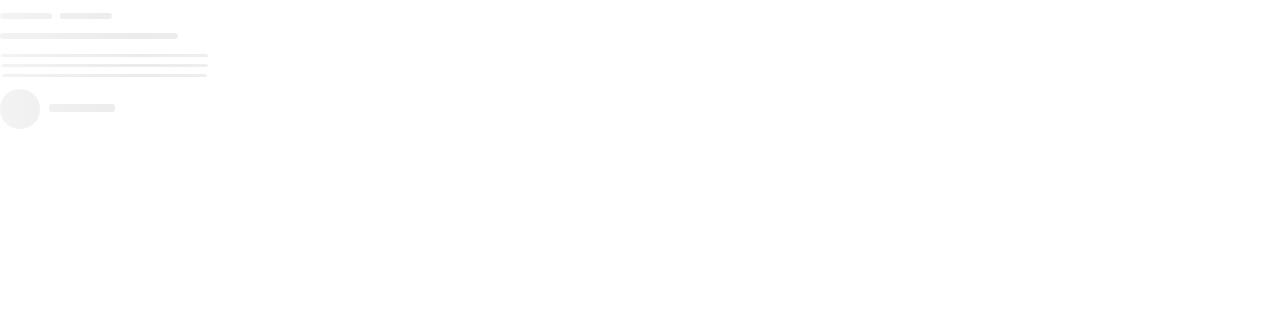
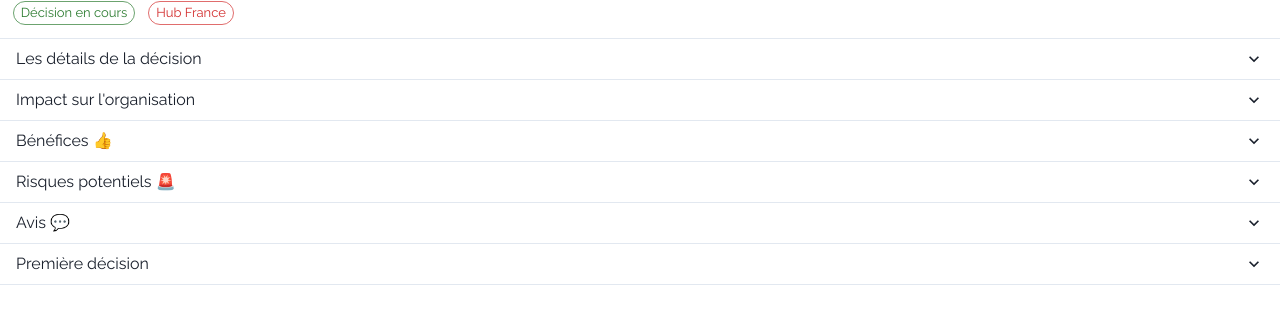
Before and after one commit to Goyave69/06_23_CDA_make_sense, a React (Vite) app in the folder frontend/: page / in a window 1280 px wide. Shown: the top 324 px of the page. Built offline with nearby package versions, Linux system fonts and the light colour scheme; no server answers.

Commit message:
Decision Item page in the making

```diff
--- a/frontend/package.json
+++ b/frontend/package.json
@@ -7,6 +7,7 @@
     "fix": "prettier --write . && eslint --fix --ext .jsx ."
   },
   "dependencies": {
+    "@chakra-ui/react": "^2.7.1",
     "@emotion/react": "^11.11.1",
     "@emotion/styled": "^11.11.0",
     "@fontsource-variable/raleway": "^5.0.3",
@@ -15,6 +16,7 @@
     "@react-buddy/palette-mui": "^5.0.1",
     "@vitejs/plugin-react": "^3.0.1",
     "axios": "^1.4.0",
+    "framer-motion": "^10.12.18",
     "prop-types": "^15.8.1",
     "react": "^18.2.0",
     "react-content-loader": "^6.2.1",
--- a/frontend/src/App.jsx
+++ b/frontend/src/App.jsx
@@ -1,12 +1,13 @@
 /* eslint-disable import/no-extraneous-dependencies */
 import { createBrowserRouter, RouterProvider } from "react-router-dom";
 import { ThemeProvider, createTheme } from "@mui/material/styles";
+import { ChakraProvider } from "@chakra-ui/react";
 
 import ErrorPage from "./pages/ErrorPage";
 import LoginPage from "./pages/LoginPage";
 import "./App.css";
-import DecisionLoader from "./components/DecisionLoader";
-import DecisionItem from "./pages/DecisionPage";
+import DecisionPage from "./pages/DecisionPage";
+import DecisionItem from "./components/DecisionItem";
 
 const customTheme = createTheme({
   typography: {
@@ -17,7 +18,7 @@ const customTheme = createTheme({
 const router = createBrowserRouter([
   {
     path: "/",
-    element: <DecisionLoader />,
+    element: <DecisionItem />,
     errorElement: <ErrorPage />,
   },
   {
@@ -27,7 +28,7 @@ const router = createBrowserRouter([
   },
   {
     path: "/decisions",
-    element: <DecisionItem />,
+    element: <DecisionPage />,
     errorElement: <ErrorPage />,
   },
 ]);
@@ -35,9 +36,11 @@ const router = createBrowserRouter([
 function App() {
   return (
     <ThemeProvider theme={customTheme}>
-      <div className="App">
-        <RouterProvider router={router} />
-      </div>
+      <ChakraProvider>
+        <div className="App">
+          <RouterProvider router={router} />
+        </div>
+      </ChakraProvider>
     </ThemeProvider>
   );
 }
--- /dev/null
+++ b/frontend/src/components/DecisionItem.jsx
@@ -0,0 +1,128 @@
+import { React, useEffect, useState } from "react";
+import axios from "axios";
+import { Box, Chip, Typography } from "@mui/material";
+import {
+  Accordion,
+  AccordionItem,
+  AccordionButton,
+  AccordionPanel,
+  AccordionIcon,
+} from "@chakra-ui/react";
+
+export default function DecisionItem() {
+  const [data, setData] = useState({});
+
+  const fetchDecisionData = async () => {
+    try {
+      const response = await axios.get("http://localhost:6001/decisions");
+      setData(response.data[0]);
+    } catch (error) {
+      console.error("Error fetching decision data:", error);
+    }
+  };
+
+  useEffect(() => {
+    fetchDecisionData();
+  }, []);
+
+  return (
+    <>
+      <Chip
+        variant="outlined"
+        color="success"
+        size="small"
+        label="Décision en cours"
+        sx={{ marginLeft: "1%" }}
+      />
+      <Chip
+        variant="outlined"
+        color="error"
+        size="small"
+        label="Hub France"
+        sx={{ marginLeft: "1%" }}
+      />
+      <Typography variant="h5" sx={{ marginY: "1%" }}>
+        {data.title}
+      </Typography>
+      <Accordion allowToggle>
+        <AccordionItem>
+          <h2>
+            <AccordionButton>
+              <Box as="span" flex="1" textAlign="left">
+                Les détails de la décision
+              </Box>
+              <AccordionIcon />
+            </AccordionButton>
+          </h2>
+          <AccordionPanel pb={4}>{data.decision_content}</AccordionPanel>
+        </AccordionItem>
+
+        <AccordionItem>
+          <h2>
+            <AccordionButton>
+              <Box as="span" flex="1" textAlign="left">
+                Impact sur l'organisation
+              </Box>
+              <AccordionIcon />
+            </AccordionButton>
+          </h2>
+          <AccordionPanel pb={4}>{data.organization_utility}</AccordionPanel>
+        </AccordionItem>
+        <AccordionItem>
+          <h2>
+            <AccordionButton>
+              <Box as="span" flex="1" textAlign="left">
+                Bénéfices 👍
+              </Box>
+              <AccordionIcon />
+            </AccordionButton>
+          </h2>
+          <AccordionPanel pb={4}>{data.decision_benefits}</AccordionPanel>
+        </AccordionItem>
+        <AccordionItem>
+          <h2>
+            <AccordionButton>
+              <Box as="span" flex="1" textAlign="left">
+                Risques potentiels 🚨
+              </Box>
+              <AccordionIcon />
+            </AccordionButton>
+          </h2>
+          <AccordionPanel pb={4}>{data.decision_risks}</AccordionPanel>
+        </AccordionItem>
+        <AccordionItem>
+          <h2>
+            <AccordionButton>
+              <Box as="span" flex="1" textAlign="left">
+                Avis 💬
+              </Box>
+              <AccordionIcon />
+            </AccordionButton>
+          </h2>
+          <AccordionPanel pb={4}>
+            Lorem ipsum dolor sit amet, consectetur adipiscing elit, sed do
+            eiusmod tempor incididunt ut labore et dolore magna aliqua. Ut enim
+            ad minim veniam, quis nostrud exercitation ullamco laboris nisi ut
+            aliquip ex ea commodo consequat.
+          </AccordionPanel>
+        </AccordionItem>
+        <AccordionItem>
+          <h2>
+            <AccordionButton>
+              <Box as="span" flex="1" textAlign="left">
+                Première décision
+              </Box>
+              <AccordionIcon />
+            </AccordionButton>
+          </h2>
+          <AccordionPanel pb={4}>
+            Lorem ipsum dolor sit amet, consectetur adipiscing elit, sed do
+            eiusmod tempor incididunt ut labore et dolore magna aliqua. Ut enim
+            ad minim veniam, quis nostrud exercitation ullamco laboris nisi ut
+            aliquip ex ea commodo consequat.
+          </AccordionPanel>
+        </AccordionItem>
+      </Accordion>
+    </>
+  );
+}
--- a/frontend/src/main.jsx
+++ b/frontend/src/main.jsx
@@ -5,8 +5,4 @@ import App from "./App";
 
 const root = ReactDOM.createRoot(document.getElementById("root"));
 
-root.render(
-  <React.StrictMode>
-    <App />
-  </React.StrictMode>
-);
+root.render(<App />);
--- a/frontend/src/pages/DecisionPage.jsx
+++ b/frontend/src/pages/DecisionPage.jsx
@@ -10,7 +10,7 @@ import Avatar from "@mui/material/Avatar";
 import Stack from "@mui/material/Stack";
 import { deepPurple } from "@mui/material/colors";
 
-export default function DecisionItem() {
+export default function DecisionPage() {
   const [data, setData] = useState([]);
 
   useEffect(() => {
```
Also changed, not shown: 1 other file (tests, documents, lock files or other folders).
